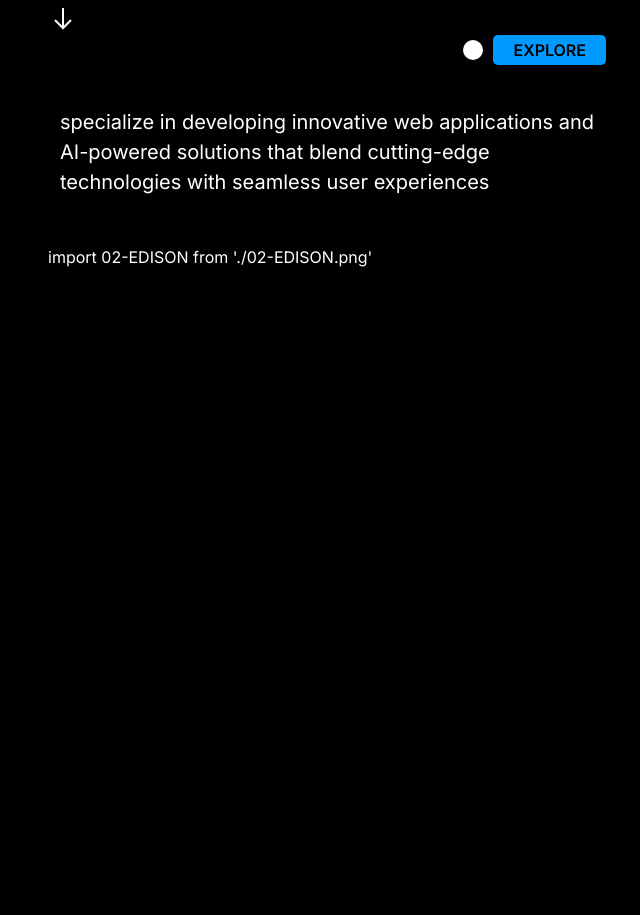
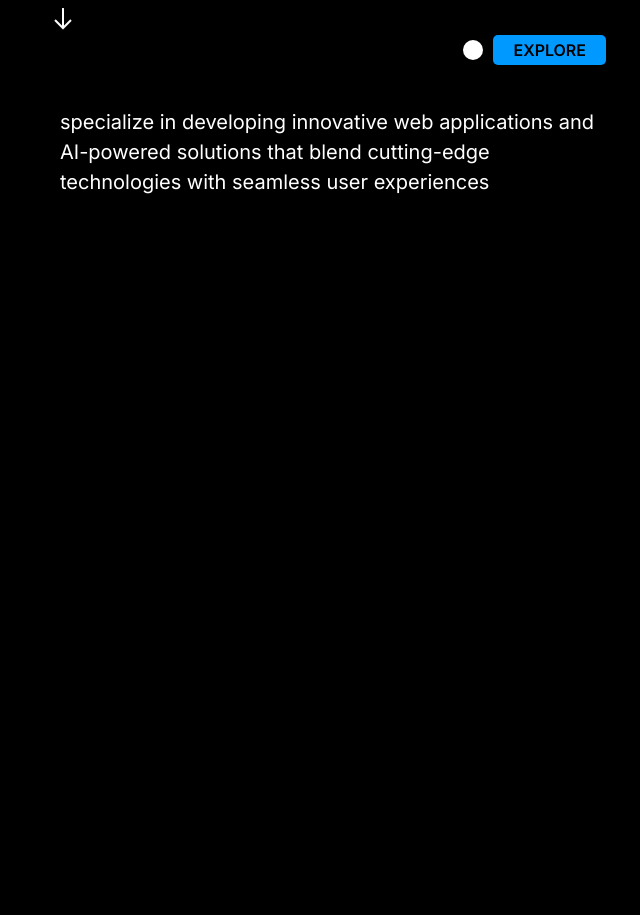
Before and after one commit to Shreyas-Jangam/portfolio, a plain HTML site: page index.html in a window 1280 px wide. Shown: the part 725-1640 px from the top of the page, without its empty margins (592-1232 px from the left). Drawn offline with nearby package versions, Linux system fonts and the light colour scheme; a script that the page names is missing; a web font is replaced by a local one.

Commit message:
index.html

```diff
--- a/index.html
+++ b/index.html
@@ -60,7 +60,7 @@
                     </div>
                     <div class="col-lg-3" style="text-align: right;">
                         <a class="nav-item text-white" href="#works" style="margin-left: 4rem;">(WORKS)</a>
-                        <a class="nav-item ms-4 text-white" href="#service">(SERVICES)</a>
+                        <a class="nav-item ms-4 text-white" href="#service">(SERVICES___)</a>
                     </div>
                     <div class="col-6 col-lg-3">
                         <div class="toggle">
@@ -157,10 +157,10 @@
                         </div>
                     </div>
 
-                    import 02-EDISON from './02-EDISON.png'
+
                     <div class="col-md-6 portfolio-card">
                         <div class="media">
-                            <img src="02-EDISON.png" alt="Education Project"
+                            <img src="Assets/Images/Works/02-EDISON.png" alt="Education Project"
                                 class="portfolio-image">
                         </div>
                         <div class="card-overlay">
```
